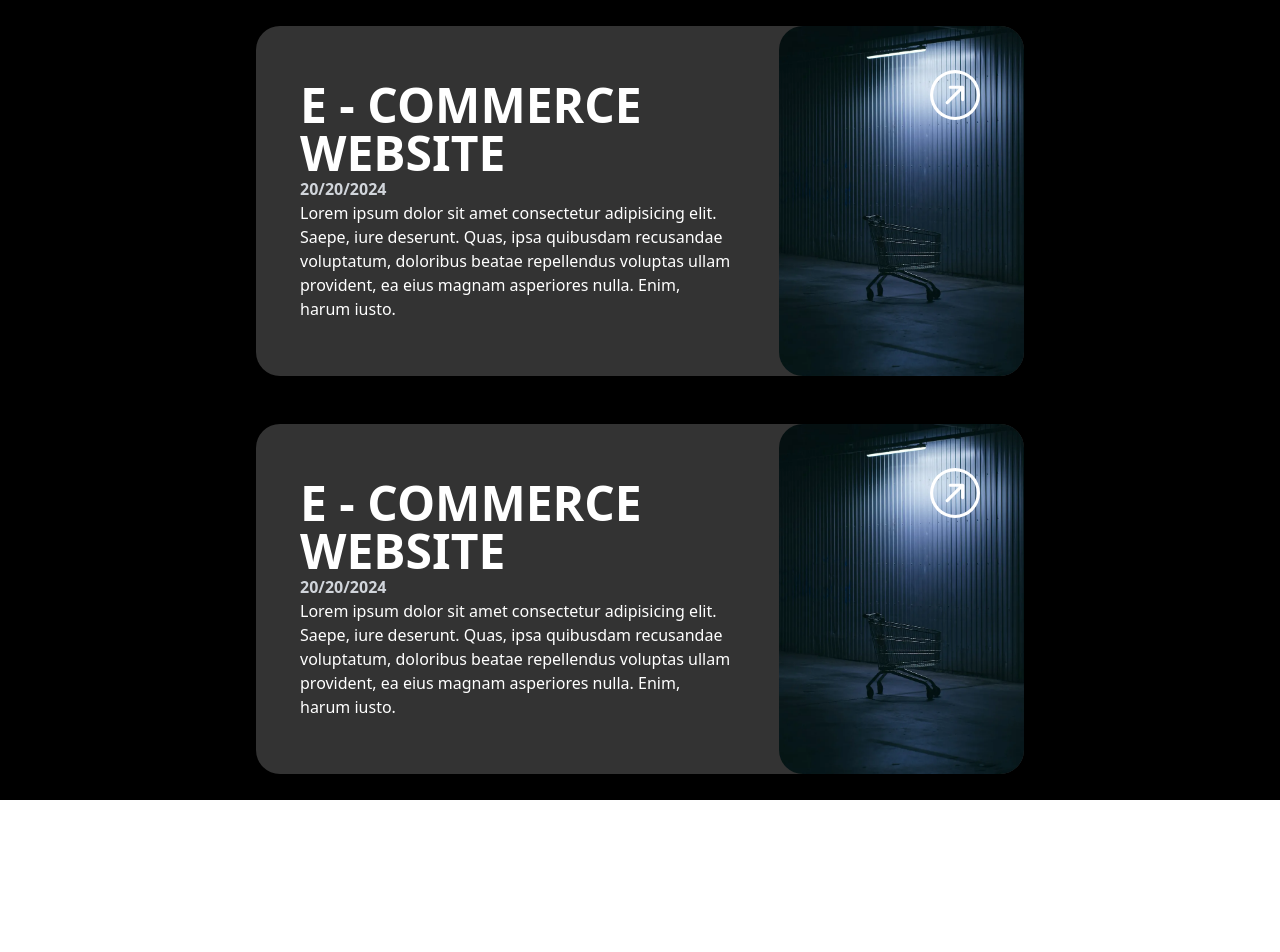
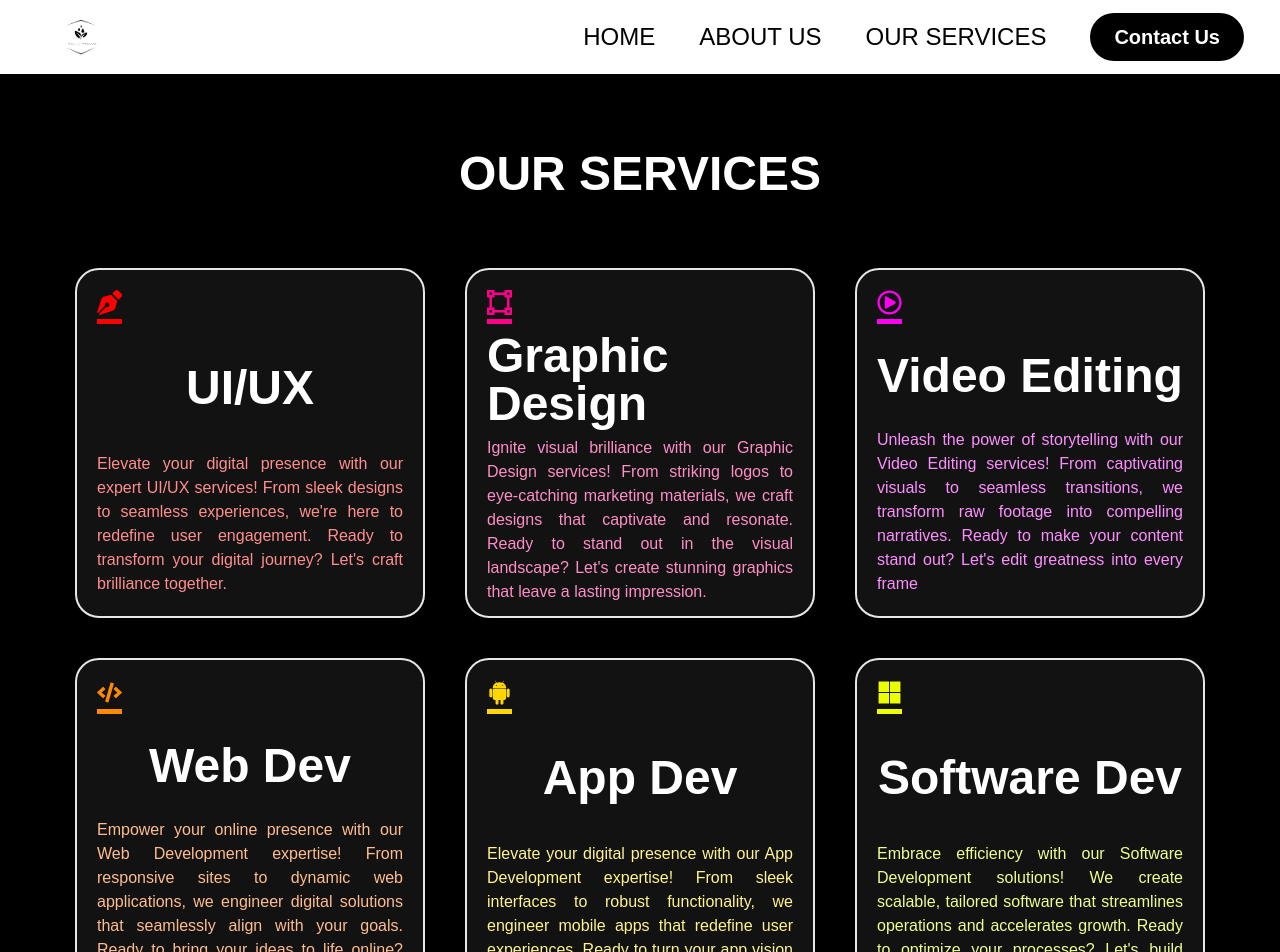
Before and after one commit to SuhasLingam/Agile-YANAM-Web, a React (Vite) app in the folder client/: page /services in a window 1280 px wide. Shown: the top 952 px of the page. Before the commit the page ends 800 px from the top, so only its background shows below. Built offline with nearby package versions, Linux system fonts and the light colour scheme; a web font is replaced by a local one.

Commit message:
Added Content

```diff
--- a/client/src/App.jsx
+++ b/client/src/App.jsx
@@ -9,7 +9,7 @@ import Projects from "./components/Projects/projects";
 function App() {
   return (
     <>
-      {/* <div>
+      <div>
         <Navbar />
         <div>
           <BrowserRouter>
@@ -20,8 +20,8 @@ function App() {
             </Routes>
           </BrowserRouter>
         </div>
-      </div> */}
-      <Projects />
+      </div>
+      {/* <Projects /> */}
     </>
   );
 }
--- a/client/src/components/Our Services/serviceCard.jsx
+++ b/client/src/components/Our Services/serviceCard.jsx
@@ -1,14 +1,8 @@
 import React, { useState } from "react";
 import { MdOutlineArrowOutward } from "react-icons/md";
-import projects from "../Projects/projects";
 
 const ServiceCard = ({ name, logo, text, DarkerColor, LighterColor }) => {
   const [onHover, setOnHover] = useState(false);
-  const [showProjects, setShowProjects] = useState(false);
-
-  const ProjectsShow = () => {
-    setShowProjects(true);
-  };
 
   const setMouseEnter = () => {
     setOnHover(true);
@@ -52,10 +46,7 @@ const ServiceCard = ({ name, logo, text, DarkerColor, LighterColor }) => {
           >
             {/* Display text on hover */}
             <div className="bottom-[20px] right-[-70px] absolute text-center ">
-              <button
-                onClick={ProjectsShow}
-                className="underline-offset-4 decoration-4 flex flex-row items-center justify-center text-2xl text-black underline cursor-pointer"
-              >
+              <button className="underline-offset-4 decoration-4 flex flex-row items-center justify-center text-2xl text-black underline cursor-pointer">
                 See Projects <MdOutlineArrowOutward size={20} />
               </button>
             </div>
@@ -67,8 +58,8 @@ const ServiceCard = ({ name, logo, text, DarkerColor, LighterColor }) => {
               onHover
                 ? {
                     transform: "scale(1.3) translate(-50%, -50%)",
-                    width: "450px",
-                    height: "450px",
+                    width: "500px",
+                    height: "500px",
                     opacity: 1,
                     borderRadius: "50%",
                     zIndex: 1,
@@ -100,7 +91,7 @@ const ServiceCard = ({ name, logo, text, DarkerColor, LighterColor }) => {
           style={{
             color: LighterColor,
           }}
-          className={`text-justify`}
+          className={`text-justify text-md`}
         >
           {text}
         </p>
--- a/client/src/components/Our Services/services.jsx
+++ b/client/src/components/Our Services/services.jsx
@@ -24,7 +24,7 @@ const ourServices = () => {
       DarkerColor: "#FF0000",
       LighterColor: "#FF8E8E",
       content:
-        "Lorem ipsum dolor sit amet, consectetur adipisicing elit. Ex ab et,consectetur maiores neque incidunt ea, dolorem quidem dolorum quisquam,dolores nemo cupiditate corporis. Molestiae rerum atque labore voluptateut?",
+        "Elevate your digital presence with our expert UI/UX services! From sleek designs to seamless experiences, we're here to redefine user engagement. Ready to transform your digital journey? Let's craft brilliance together.",
     },
     {
       name: "Graphic Design",
@@ -32,7 +32,7 @@ const ourServices = () => {
       DarkerColor: "#FF008A",
       LighterColor: "#FF8EC4",
       content:
-        "Lorem ipsum dolor sit amet, consectetur adipisicing elit. Ex ab et,consectetur maiores neque incidunt ea, dolorem quidem dolorum quisquam,dolores nemo cupiditate corporis. Molestiae rerum atque labore voluptateut?",
+        "Ignite visual brilliance with our Graphic Design services! From striking logos to eye-catching marketing materials, we craft designs that captivate and resonate. Ready to stand out in the visual landscape? Let's create stunning graphics that leave a lasting impression.",
     },
     {
       name: "Video Editing",
@@ -40,7 +40,7 @@ const ourServices = () => {
       DarkerColor: "#FF00F5",
       LighterColor: "#FD8EFF",
       content:
-        "Lorem ipsum dolor sit amet, consectetur adipisicing elit. Ex ab et,consectetur maiores neque incidunt ea, dolorem quidem dolorum quisquam,dolores nemo cupiditate corporis. Molestiae rerum atque labore voluptateut?",
+        "Unleash the power of storytelling with our Video Editing services! From captivating visuals to seamless transitions, we transform raw footage into compelling narratives. Ready to make your content stand out? Let's edit greatness into every frame",
     },
     {
       name: "Web Dev",
@@ -48,7 +48,7 @@ const ourServices = () => {
       DarkerColor: "#FF8A00",
       LighterColor: "#FFBD8E",
       content:
-        "Lorem ipsum dolor sit amet, consectetur adipisicing elit. Ex ab et,consectetur maiores neque incidunt ea, dolorem quidem dolorum quisquam,dolores nemo cupiditate corporis. Molestiae rerum atque labore voluptateut?",
+        "Empower your online presence with our Web Development expertise! From responsive sites to dynamic web applications, we engineer digital solutions that seamlessly align with your goals. Ready to bring your ideas to life online? Let's code brilliance together",
     },
     {
       name: "App Dev",
@@ -56,7 +56,7 @@ const ourServices = () => {
       DarkerColor: "#FFD600",
       LighterColor: "#FFF48E",
       content:
-        "Lorem ipsum dolor sit amet, consectetur adipisicing elit. Ex ab et,consectetur maiores neque incidunt ea, dolorem quidem dolorum quisquam,dolores nemo cupiditate corporis. Molestiae rerum atque labore voluptateut?",
+        "Elevate your digital presence with our App Development expertise! From sleek interfaces to robust functionality, we engineer mobile apps that redefine user experiences. Ready to turn your app vision into reality? Let's innovate together",
     },
     {
       name: "Software Dev",
@@ -64,7 +64,7 @@ const ourServices = () => {
       DarkerColor: "#EBFF00",
       LighterColor: "#EFFF8E",
       content:
-        "Lorem ipsum dolor sit amet, consectetur adipisicing elit. Ex ab et,consectetur maiores neque incidunt ea, dolorem quidem dolorum quisquam,dolores nemo cupiditate corporis. Molestiae rerum atque labore voluptateut?",
+        "Embrace efficiency with our Software Development solutions! We create scalable, tailored software that streamlines operations and accelerates growth. Ready to optimize your processes? Let's build powerful software solutions.",
     },
     {
       name: "Blockchain Dev",
@@ -72,7 +72,7 @@ const ourServices = () => {
       DarkerColor: "#CCFF00",
       LighterColor: "#DBFF8E",
       content:
-        "Lorem ipsum dolor sit amet, consectetur adipisicing elit. Ex ab et,consectetur maiores neque incidunt ea, dolorem quidem dolorum quisquam,dolores nemo cupiditate corporis. Molestiae rerum atque labore voluptateut?",
+        "Enter the world of decentralized innovation with our Blockchain Development services! From smart contracts to secure networks, we pioneer blockchain solutions that redefine trust. Ready to explore the possibilities of decentralized technology? Let's build the future together.",
     },
     {
       name: "AI Chatbot",
@@ -80,7 +80,7 @@ const ourServices = () => {
       DarkerColor: "#61FF00",
       LighterColor: "#97FF8E",
       content:
-        "Lorem ipsum dolor sit amet, consectetur adipisicing elit. Ex ab et,consectetur maiores neque incidunt ea, dolorem quidem dolorum quisquam,dolores nemo cupiditate corporis. Molestiae rerum atque labore voluptateut?",
+        "Transform customer interactions with our AI Chatbots! From personalized conversations to efficient support, our intelligent bots redefine engagement. Ready to enhance your services? Let's chat about the future of AI.",
     },
     {
       name: "Smart Contracts",
@@ -88,7 +88,7 @@ const ourServices = () => {
       DarkerColor: "#00FF94",
       LighterColor: "#8EFFB4",
       content:
-        "Lorem ipsum dolor sit amet, consectetur adipisicing elit. Ex ab et,consectetur maiores neque incidunt ea, dolorem quidem dolorum quisquam,dolores nemo cupiditate corporis. Molestiae rerum atque labore voluptateut?",
+        "Enter a new era of secure transactions with our Smart Contracts! From blockchain integration to automated agreements, we streamline processes for efficiency. Ready to elevate your operations? Let's code transparency into your contracts",
     },
     {
       name: "Digital Marketing",
@@ -96,7 +96,7 @@ const ourServices = () => {
       DarkerColor: "#00EAF9",
       LighterColor: "#8EF8FF",
       content:
-        "Lorem ipsum dolor sit amet, consectetur adipisicing elit. Ex ab et,consectetur maiores neque incidunt ea, dolorem quidem dolorum quisquam,dolores nemo cupiditate corporis. Molestiae rerum atque labore voluptateut?",
+        "Catapult your brand to new heights with our Digital Marketing expertise! From targeted campaigns to data-driven strategies, we amplify your online presence and boost audience engagement. Ready to conquer the digital landscape? Let's market your success together.",
     },
     {
       name: "Social Media Management",
@@ -104,7 +104,7 @@ const ourServices = () => {
       DarkerColor: "#0075FF",
       LighterColor: "#8EBBFF",
       content:
-        "Lorem ipsum dolor sit amet, consectetur adipisicing elit. Ex ab et,consectetur maiores neque incidunt ea, dolorem quidem dolorum quisquam,dolores nemo cupiditate corporis. Molestiae rerum atque labore voluptateut?",
+        "Supercharge your brand's social presence with our Social Media Management services! From engaging content to strategic campaigns, we tailor your online voice for maximum impact. Ready to dominate the social scene? Let's manage your success across platforms.",
     },
     {
       name: "Accounting & Auditing",
@@ -112,7 +112,7 @@ const ourServices = () => {
       DarkerColor: "#8000FF",
       LighterColor: "#9E8EFF",
       content:
-        "Lorem ipsum dolor sit amet, consectetur adipisicing elit. Ex ab et,consectetur maiores neque incidunt ea, dolorem quidem dolorum quisquam,dolores nemo cupiditate corporis. Molestiae rerum atque labore voluptateut?",
+        "Elevate financial clarity with our Accounting & Auditing services! From meticulous bookkeeping to comprehensive audits, we ensure precision and compliance. Ready to navigate your financial journey seamlessly? Let's audit and account for your success together",
     },
     {
       name: "Housing & Mapping",
@@ -120,7 +120,7 @@ const ourServices = () => {
       DarkerColor: "#BA00FC",
       LighterColor: "#D48EFF",
       content:
-        "Lorem ipsum dolor sit amet, consectetur adipisicing elit. Ex ab et,consectetur maiores neque incidunt ea, dolorem quidem dolorum quisquam,dolores nemo cupiditate corporis. Molestiae rerum atque labore voluptateut?",
+        "Navigate the path to your dream home with our Housing & Mapping solutions! From detailed property maps to streamlined housing searches, we guide you through a seamless real estate journey. Ready to map out your future home? Let's chart a course to your ideal living space.",
     },
     {
       name: "Interior Designing",
@@ -128,8 +128,11 @@ const ourServices = () => {
       DarkerColor: "#FFB800",
       LighterColor: "#FFD88E",
       content:
-        "Lorem ipsum dolor sit amet, consectetur adipisicing elit. Ex ab et,consectetur maiores neque incidunt ea, dolorem quidem dolorum quisquam,dolores nemo cupiditate corporis. Molestiae rerum atque labore voluptateut?",
+        "Transform your space into a masterpiece with our Interior Design expertise! From concept to execution, we craft personalized designs that reflect your style and enhance your living or working environment. Ready to redefine your space? Let's design your world together",
     },
+  ];
+  const ProjectLinks = [
+    { name: "UI/UX", link: "https://www.figma.com/@michaelkamau" },
   ];
 
   return (
@@ -150,11 +153,14 @@ const ourServices = () => {
         ))}
       </div>
       <div className="flex items-center md:mb-[80px] mb-[40px] justify-center text-white">
-        <b className="md:text-5xl md:flex-row flex flex-col text-3xl">
+        <b className="md:text-5xl md:flex-row cursor-auto  flex flex-col text-3xl">
           Looking for something else ?
-          <span className=" md:pl-2 underline-offset-4 flex flex-row items-center justify-center underline cursor-pointer">
+          <a
+            href="https://forms.gle/gC14oUFKpQCQS21T7"
+            className=" md:pl-2 underline-offset-4 flex  flex-row items-center justify-center underline cursor-pointer"
+          >
             Contact Us <MdOutlineArrowOutward />
-          </span>
+          </a>
         </b>
       </div>
     </div>
```
